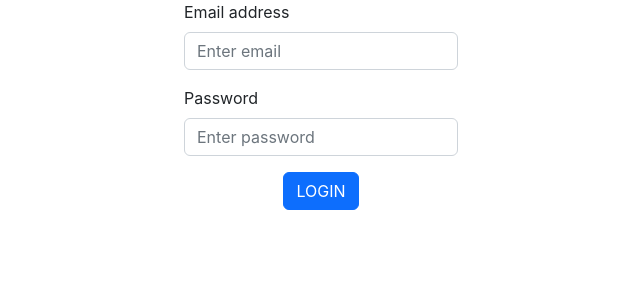
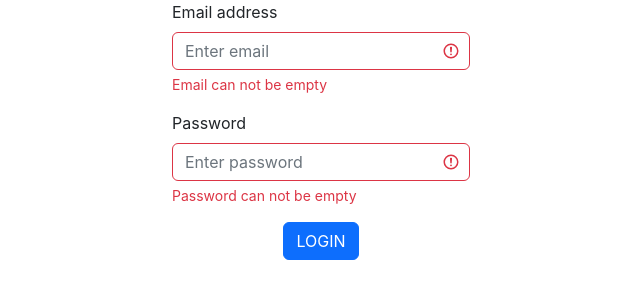
Before and after one commit to RobertPatru/Roweb-Frontend, a React (Create React App) app: page /login in a window 1280 px wide. Both pictures are taken after a click on the button "LOGIN". Shown: the top 300 px of the page, without its empty margins (319-959 px from the left). Built offline with nearby package versions, Linux system fonts and the light colour scheme.

Commit message:
Update Login.jsx

```diff
--- a/src/views/pages/login/Login.jsx
+++ b/src/views/pages/login/Login.jsx
@@ -11,7 +11,7 @@ const Login = () => {
         password: "",
     });
 
-    const handleChange = (e) => {
+    const _handleChange = (e) => {
         const { name, value } = e.target;
 
         if (name === "email") {
@@ -19,11 +19,14 @@ const Login = () => {
         } else if (name === "password") {
             setPassword(value);
         }
+        if (value.length) {
+            setErrors((prev) => ({ ...prev, [name]:"" }));
+        }
     };
 
     const _validate = () => {
         let isValid = true;
-        const tmpErrors = {...errors};
+        const tmpErrors = { ...errors };
 
         if (!email.length) {
             tmpErrors.email = "Email can not be empty";
@@ -31,52 +34,40 @@ const Login = () => {
         }
 
         if (!password.length) {
-            tmpErrors.email = "Password can not be empty";
+            tmpErrors.password = "Password can not be empty";
             isValid = false;
         }
 
+        setErrors(tmpErrors);
+
         return isValid;
-    }
+    };
 
     const _login = () => {
-        if (!email.length) {
-            setErrors((prev) => {
-                return {
-                    ...prev,
-                    email: "Email can not be empty",
-                };
-            });
-            return;
-        }
-
-        if (!password.length) {
-            setErrors((prev) => {
-                return {
-                    ...prev,
-                    email: "Password can not be empty",
-                };
-            });
-            return;
-        }
+        const isValid = _validate();
+        console.log(errors, isValid, email, password);
     };
-
-    console.log(email, password);
-    console.log(errors);
 
     return (
         <section>
             <Container>
                 <div className={classes.loginContainer}>
                     <div>
-                        <Form.Group className="mb-3" controlId="formBasicEmail">
+                        <Form.Group className="mb-3">
                             <Form.Label>Email address</Form.Label>
                             <Form.Control
+                                name="email"
                                 type="email"
                                 placeholder="Enter email"
-                                name="email"
                                 value={email}
-                                onChange={handleChange}
+                                isInvalid={errors.email.length}
+                                onChange={_handleChange}
                             />
+                            {errors.email.length && (
+                                <Form.Control.Feedback type="invalid">
+                                    {errors.email}
+                                </Form.Control.Feedback>
+                            )}
                         </Form.Group>
                     </div>
                     <div>
@@ -86,9 +77,15 @@ const Login = () => {
                                 type="password"
                                 placeholder="Enter password"
                                 name="password"
+                                onChange={_handleChange}
+                                isInvalid={errors.password.length}
                                 value={password}
-                                onChange={handleChange}
                             />
+                            {errors.password.length && (
+                                <Form.Control.Feedback type="invalid">
+                                    {errors.password}
+                                </Form.Control.Feedback>
+                            )}
                         </Form.Group>
                     </div>
                     <Button onClick={_login}>LOGIN</Button>
```
